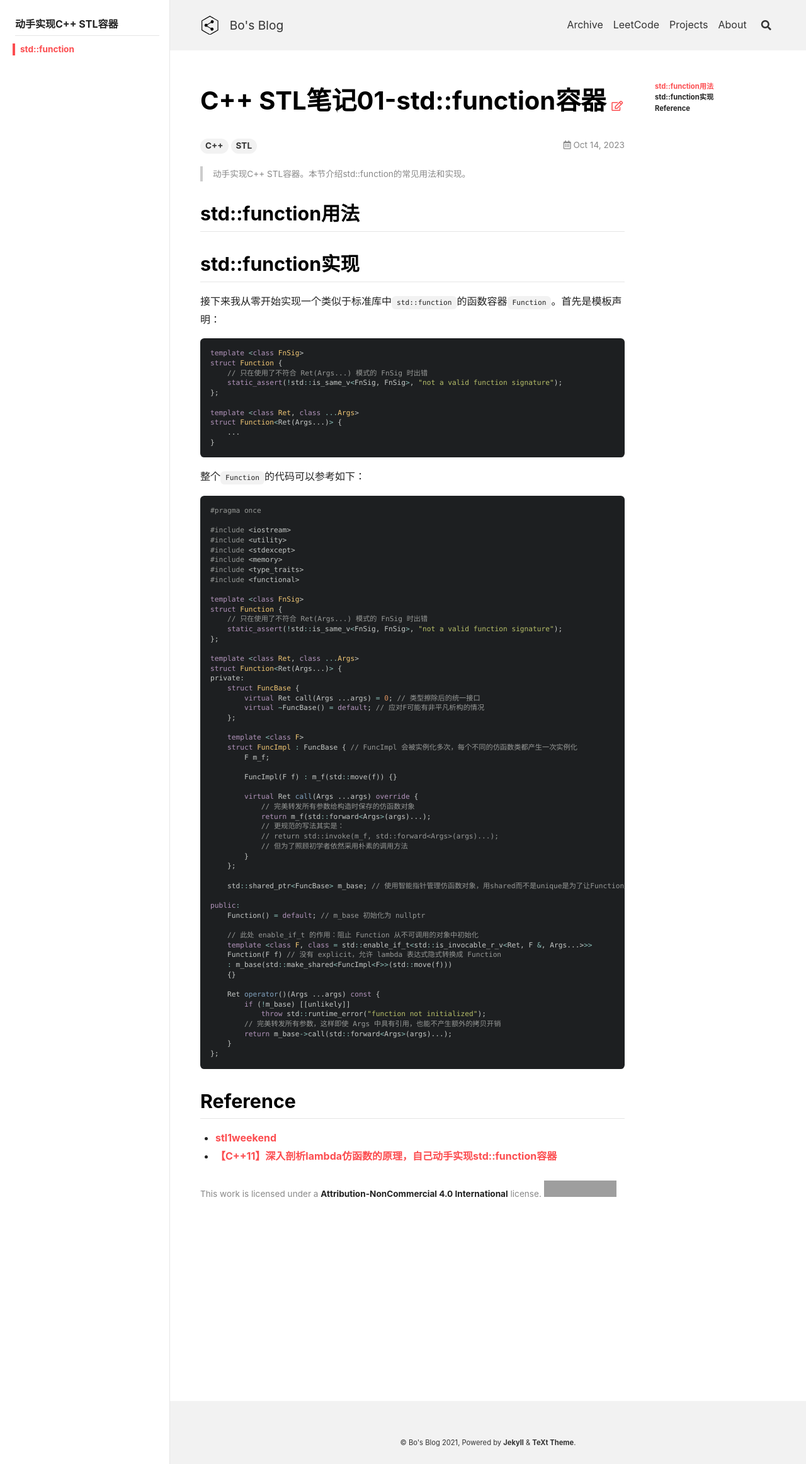
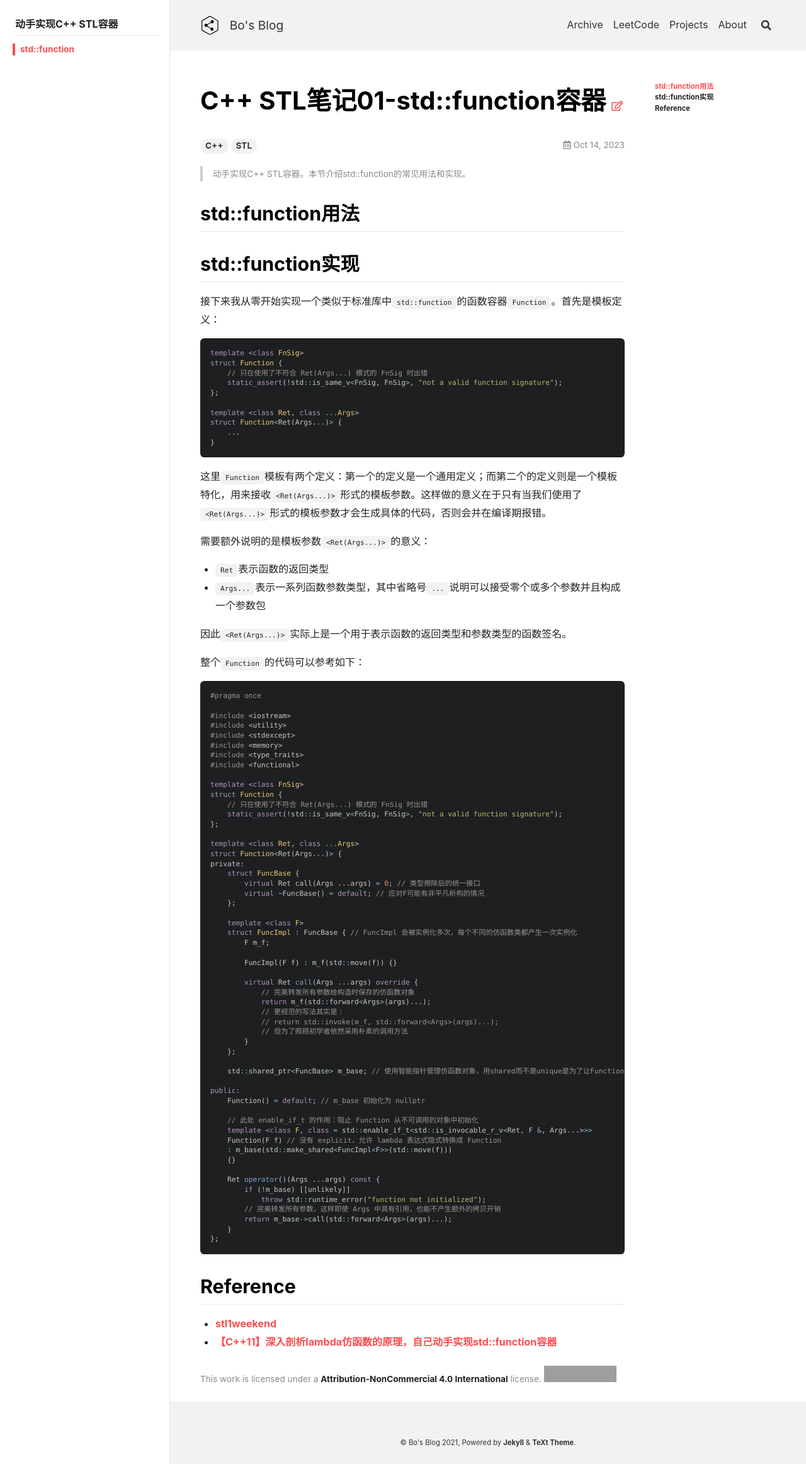
Before and after one commit to peng00bo00/peng00bo00_previous_blog, a Jekyll site: the page built from _posts/2023-10-14-STL-NOTES-01.md, in a window 1280 px wide. Shown: the whole page at 63% size. Built offline with Jekyll 4.4.1, drawn with Linux system fonts in a browser that asks for light colours; nearby versions of some CDN libraries; grey boxes are pictures that could not be loaded.

Commit message:
Update 2023-10-14-STL-NOTES-01.md

````diff
--- a/_posts/2023-10-14-STL-NOTES-01.md
+++ b/_posts/2023-10-14-STL-NOTES-01.md
@@ -16,7 +16,7 @@ sidebar:
 
 ## std::function实现
 
-接下来我从零开始实现一个类似于标准库中`std::function`的函数容器`Function`。首先是模板声明：
+接下来我从零开始实现一个类似于标准库中`std::function`的函数容器`Function`。首先是模板定义：
 
 ```cpp
 template <class FnSig>
@@ -30,6 +30,15 @@ struct Function<Ret(Args...)> {
     ...
 }
 ```
+
+这里`Function`模板有两个定义：第一个的定义是一个通用定义；而第二个的定义则是一个模板特化，用来接收`<Ret(Args...)>`形式的模板参数。这样做的意义在于只有当我们使用了`<Ret(Args...)>`形式的模板参数才会生成具体的代码，否则会并在编译期报错。
+
+需要额外说明的是模板参数`<Ret(Args...)>`的意义：
+
+- `Ret`表示函数的返回类型
+- `Args...`表示一系列函数参数类型，其中省略号`...`说明可以接受零个或多个参数并且构成一个参数包
+
+因此`<Ret(Args...)>`实际上是一个用于表示函数的返回类型和参数类型的函数签名。
 
 整个`Function`的代码可以参考如下：
 
````
